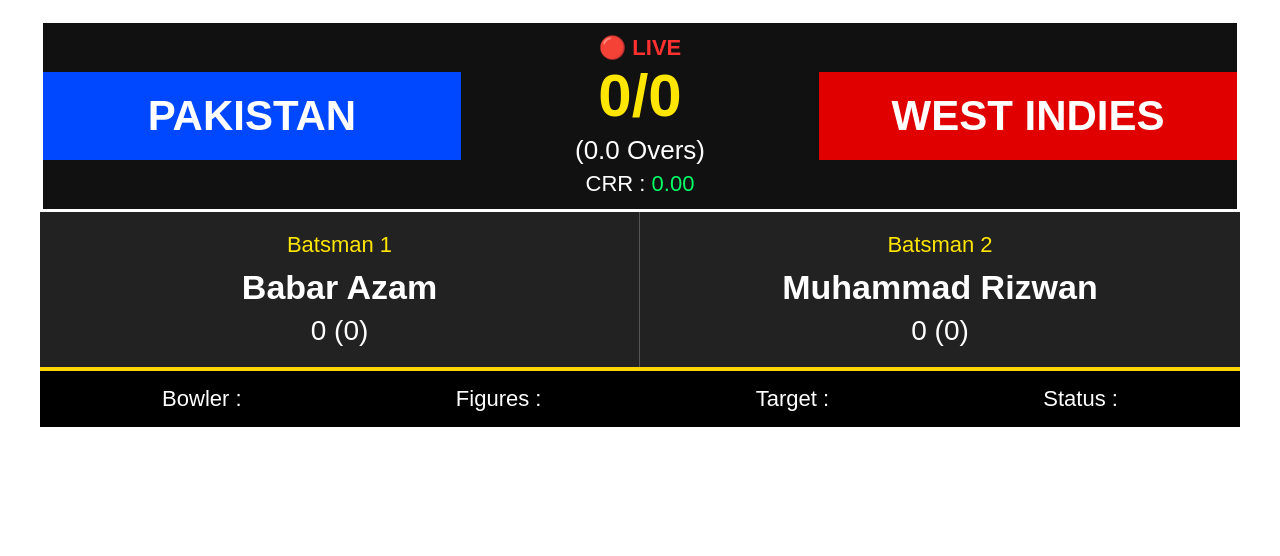
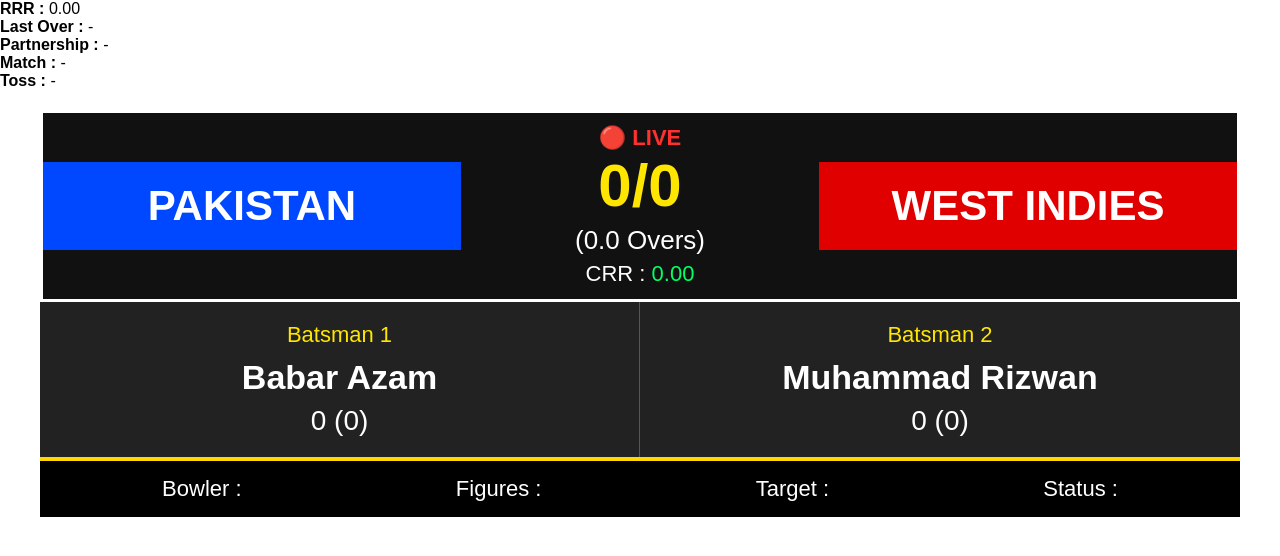
Before and after one commit to sabirali173-lgtm/cricket-scoreboard, a plain HTML site: page index.html in a window 1280 px wide. Drawn offline with Linux system fonts and the light colour scheme; no server answers.

Commit message:
Update index.html

```diff
--- a/index.html
+++ b/index.html
@@ -4,6 +4,35 @@
 <head>
 <meta charset="UTF-8">
 <meta name="viewport" content="width=device-width, initial-scale=1.0">
+
+    <div class="extra-info">
+
+    <div>
+        <b>RRR :</b>
+        <span id="rrr">0.00</span>
+    </div>
+
+    <div>
+        <b>Last Over :</b>
+        <span id="lastOver">-</span>
+    </div>
+
+    <div>
+        <b>Partnership :</b>
+        <span id="partnership">-</span>
+    </div>
+
+    <div>
+        <b>Match :</b>
+        <span id="matchPhase">-</span>
+    </div>
+
+    <div>
+        <b>Toss :</b>
+        <span id="toss">-</span>
+    </div>
+
+</div>
 
 <title>OBS Cricket Scoreboard</title>
 
```
